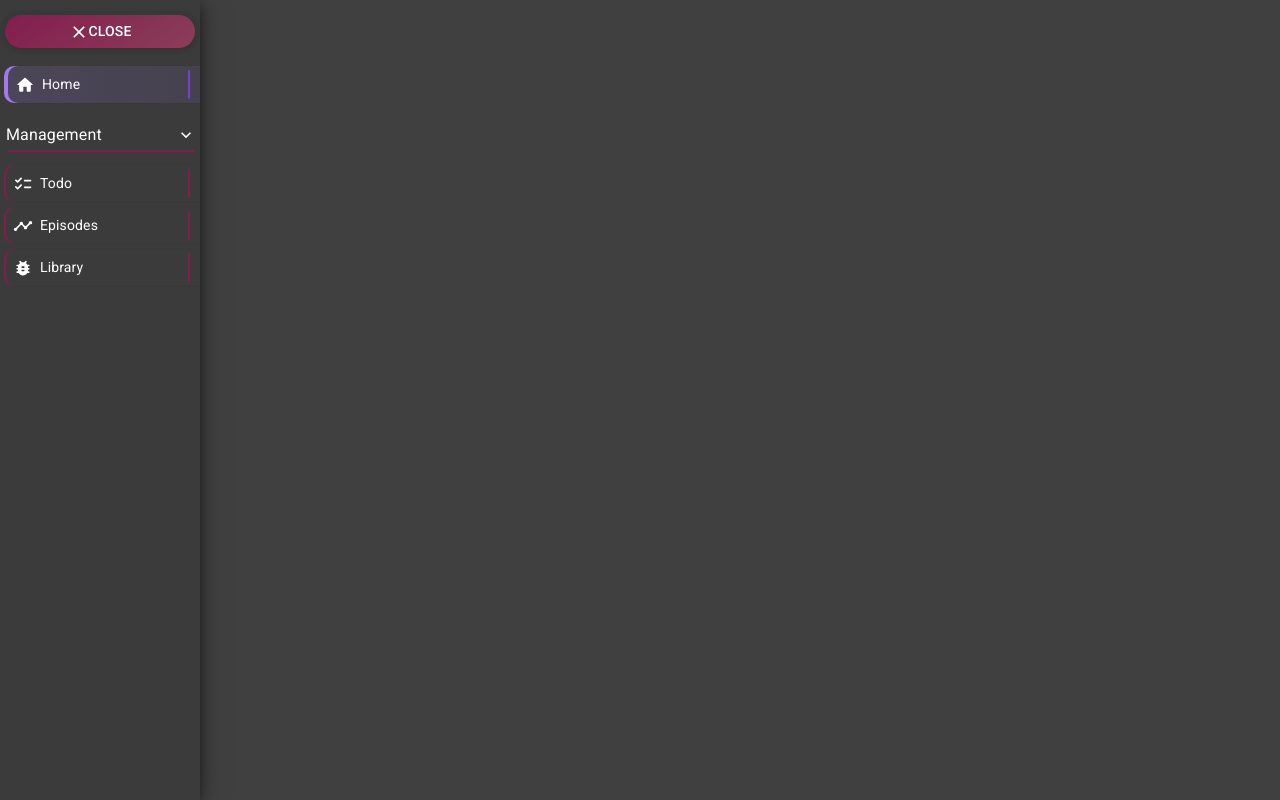
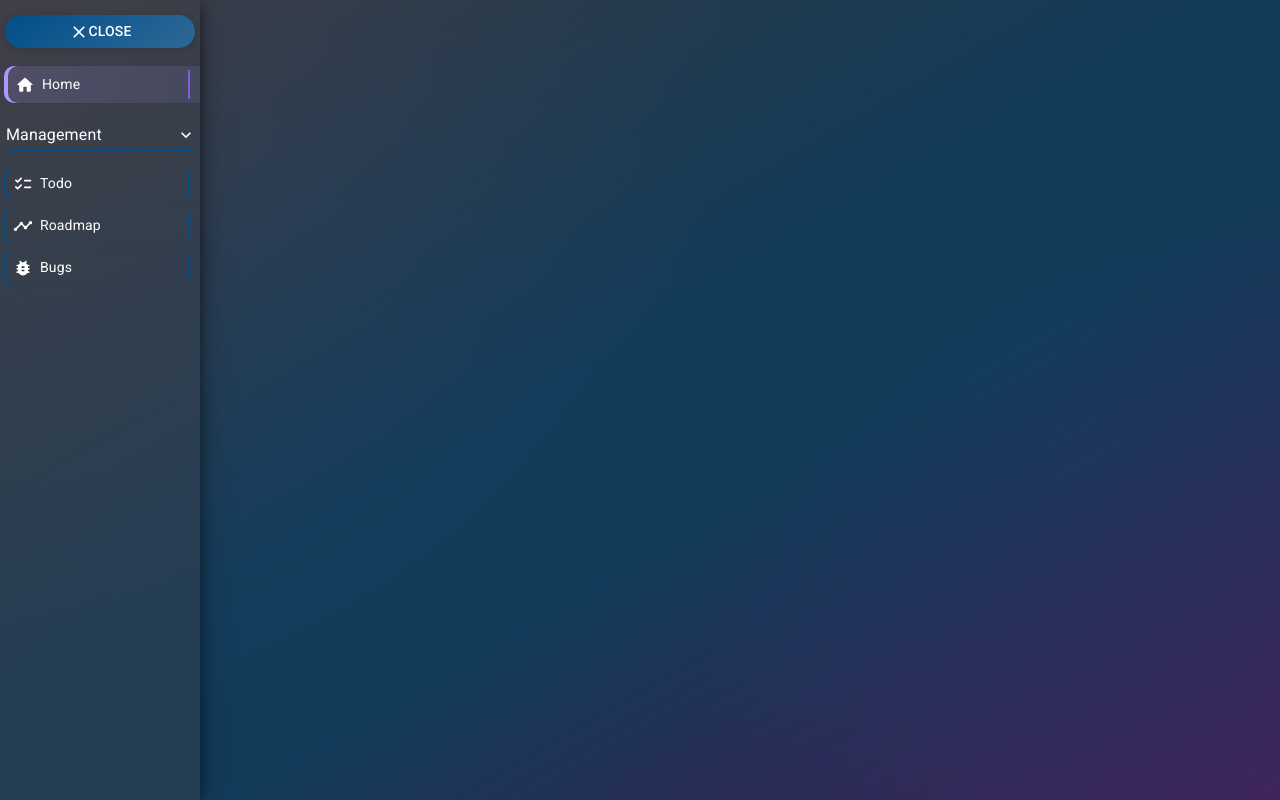
Before and after one commit to KRASGauthier/RGT_GameToolWeb, a React (Vite) app in the folder frontend/: page / in a window 1280 px wide. Built offline with nearby package versions, Linux system fonts and the light colour scheme; a web font is replaced by a local one.

Commit message:
[STYLE]: Base styling and colors

```diff
--- a/frontend/src/pages/shared/PBasePage.tsx
+++ b/frontend/src/pages/shared/PBasePage.tsx
@@ -1,6 +1,5 @@
-import type { ReactNode } from "react";
 import type { GPageProps } from "../../../rgt/pages/shared/pageCommon";
-import { Box, Stack } from "@mui/material";
+import {  Stack } from "@mui/material";
 import { Outlet, useLocation, useNavigate } from "react-router";
 import CDrawerMenu from "../../../rgt/components/navigation/drawers/CDrawerMenu";
 import {
@@ -30,12 +29,12 @@ const groups: TListMenuGroupData[] = [
 			},
 			{
 				value: EAppMenus.MANAGEMENT_ROADMAP,
-				display: "Episodes",
+				display: "Roadmap",
 				icon: <TimelineRounded />,
 			},
 			{
 				value: EAppMenus.MANAGEMENT_BUGS,
-				display: "Library",
+				display: "Bugs",
 				icon: <BugReportRounded />,
 			},
 		],
--- a/frontend/src/style/theme.ts
+++ b/frontend/src/style/theme.ts
@@ -1,124 +1,125 @@
 import { createTheme, type ThemeOptions } from "@mui/material";
 import type { IAppTheme } from "../../rgt/types/themeType";
+import { colorGetBackground } from "../../rgt/utils/UStyles";
 
 export const appTheme: IAppTheme = {
 	colors: {
 	primary: [
-			"#4A1028",
-			"#64163A",
-			"#821D4E",
-			"#A72968",
-			"#C83A7E",
-			"#E05294",
-			"#F074AA",
-			"#FA9AC2",
-			"#FFC1D8",
-			"#FFE0EB",
-			"#FFF2F7",
+		"#00274A",
+		"#003967",
+		"#004F8A",
+		"#0065B0",
+		"#007DD6",
+		"#1795FA",
+		"#60B0FF",
+		"#8FC6FF",
+		"#B4D8FF",
+		"#D7EAFF",
+		"#EEF6FF",
 	],
 	secondary: [
-			"#271447",
-			"#351B61",
-			"#46247F",
-			"#5B31A3",
-			"#7344C7",
-			"#8B5CE6",
-			"#A07BF0",
-			"#B99CF7",
-			"#D2C1FB",
-			"#E9DFFE",
-			"#F7F1FF",
+		"#291852",
+		"#3C2474",
+		"#52339B",
+		"#6946BF",
+		"#805DDF",
+		"#9778F5",
+		"#AD98FF",
+		"#C2B5FF",
+		"#D4CDFF",
+		"#E8E4FF",
+		"#F5F3FF",
 	],
 	tertiary: [
-			"#431407",
-			"#5A1A08",
-			"#7C2D12",
-			"#9A3412",
-			"#C2410C",
-			"#EA580C",
-			"#F97316",
-			"#FB923C",
-			"#FDBA74",
-			"#FED7AA",
-			"#FFF7ED",
+		"#002E2B",
+		"#00413F",
+		"#005956",
+		"#00736E",
+		"#008D87",
+		"#00A8A2",
+		"#2AC3BB",
+		"#6AD6CF",
+		"#9EE4DE",
+		"#CBF1EE",
+		"#E7FAF8",
 	],
 	quaternary: [
-			"#3B1827",
-			"#542235",
-			"#6F2E46",
-			"#8A3E59",
-			"#A75370",
-			"#C06B8A",
-			"#D586A3",
-			"#E5A7BD",
-			"#F2C7D6",
-			"#FAE1E9",
-			"#FFF4F7",
+		"#0B293F",
+		"#123B5A",
+		"#1D5178",
+		"#2E6896",
+		"#4280B2",
+		"#5A98CB",
+		"#79B1E0",
+		"#98C7EF",
+		"#B7D9F7",
+		"#D5EBFE",
+		"#EDF6FF",
 	],
 		quinary: [
-			"#151C45",
-			"#202A61",
-			"#2D3B80",
-			"#3C4DA3",
-			"#5362C2",
-			"#6E78DA",
-			"#8A94EA",
-			"#AAB3F5",
-			"#CDD3FB",
-			"#E6E9FE",
-			"#F4F6FF",
+		"#421B50",
+		"#5F2672",
+		"#82319D",
+		"#A43FC6",
+		"#BA66D6",
+		"#CD8AE3",
+		"#DDA8EF",
+		"#E7BFF5",
+		"#F0D3FA",
+		"#F7E6FD",
+		"#FCF3FE",
 	],
 	greys: [
-			"#171717",
-			"#262626",
-			"#404040",
-			"#525252",
-			"#737373",
-			"#8A8A8A",
-			"#A3A3A3",
-			"#D4D4D4",
-			"#E5E5E5",
-			"#F5F5F5",
-			"#FAFAFA",
+		"#252729",
+		"#36383B",
+		"#4A4D51",
+		"#606468",
+		"#767B80",
+		"#8E9398",
+		"#A7ABB0",
+		"#BEC1C5",
+		"#D1D5D8",
+		"#E6E8EA",
+		"#F4F5F6",
 	],
 	valid: [
-			"#052E16",
-			"#064E24",
-			"#166534",
-			"#15803D",
-			"#16A34A",
-			"#22C55E",
-			"#4ADE80",
-			"#86EFAC",
-			"#BBF7D0",
-			"#DCFCE7",
-			"#F0FDF4",
+		"#043009",
+		"#084511",
+		"#135D1D",
+		"#1E7729",
+		"#33903C",
+		"#4EA954",
+		"#73C076",
+		"#98D299",
+		"#B8E1B8",
+		"#D8EFD8",
+		"#EDF9ED",
 	],
 	warning: [
-			"#431407",
-			"#7C2D12",
-			"#9A3412",
-			"#C2410C",
-			"#EA580C",
-			"#F97316",
-			"#FB923C",
-			"#FDBA74",
-			"#FED7AA",
-			"#FFEDD5",
-			"#FFF7ED",
+		"#3C1D00",
+		"#552C00",
+		"#733E00",
+		"#925000",
+		"#B36300",
+		"#D57700",
+		"#F28F29",
+		"#FEAC65",
+		"#FFC79B",
+		"#FFE2CB",
+		"#FFF3E9",
 	],
 	error: [
-			"#450A0A",
-			"#7F1D1D",
-			"#991B1B",
-			"#B91C1C",
-			"#DC2626",
-			"#EF4444",
-			"#F87171",
-			"#FCA5A5",
-			"#FECACA",
-			"#FEE2E2",
-			"#FEF2F2",
+		"#4C070A",
+		"#6C0910",
+		"#90101A",
+		"#B32228",
+		"#D73337",
+		"#F4514F",
+		"#FF7E77",
+		"#FFA59E",
+		"#FFC3BD",
+		"#FFDFDC",
+		"#FFF2F0",
 	],
 	black: "#000000",
 	white: "#ffffff",
@@ -138,6 +139,7 @@ export const appTheme: IAppTheme = {
 		spacing: {
 			main: "5px",
 			grid: "5px",
+			searchTop: "5px"
 		},
 	},
 
@@ -243,6 +245,38 @@ const appThemeBase: ThemeOptions = {
 				"*::-webkit-scrollbar-track": {
 					backgroundColor: "transparent",
 				},
+
+				body: {
+					background:
+						colorGetBackground(
+							[appTheme.colors.primary[5] + "14", "transparent"],
+							[0, 40],
+							"radial",
+							180,
+							{ x: 100, y: 100 },
+						) +
+						", " +
+						colorGetBackground(
+							[appTheme.colors.quinary[5] + "14", "transparent"],
+							[0, 50],
+							"radial",
+							180,
+							{ x: 0, y: 0 },
+						) +
+						", " +
+						colorGetBackground(
+							[
+								appTheme.colors.greys[1],
+								appTheme.colors.quaternary[1],
+								appTheme.colors.quaternary[1],
+								appTheme.colors.quinary[0],
+							],
+							[0, 46, 60, 100],
+							"linear",
+							150,
+						),
+					backgroundAttachment: "fixed",
+				},
 			}),
 		},
 	},
```
Lines whose indentation alone changed are shown as unchanged.
